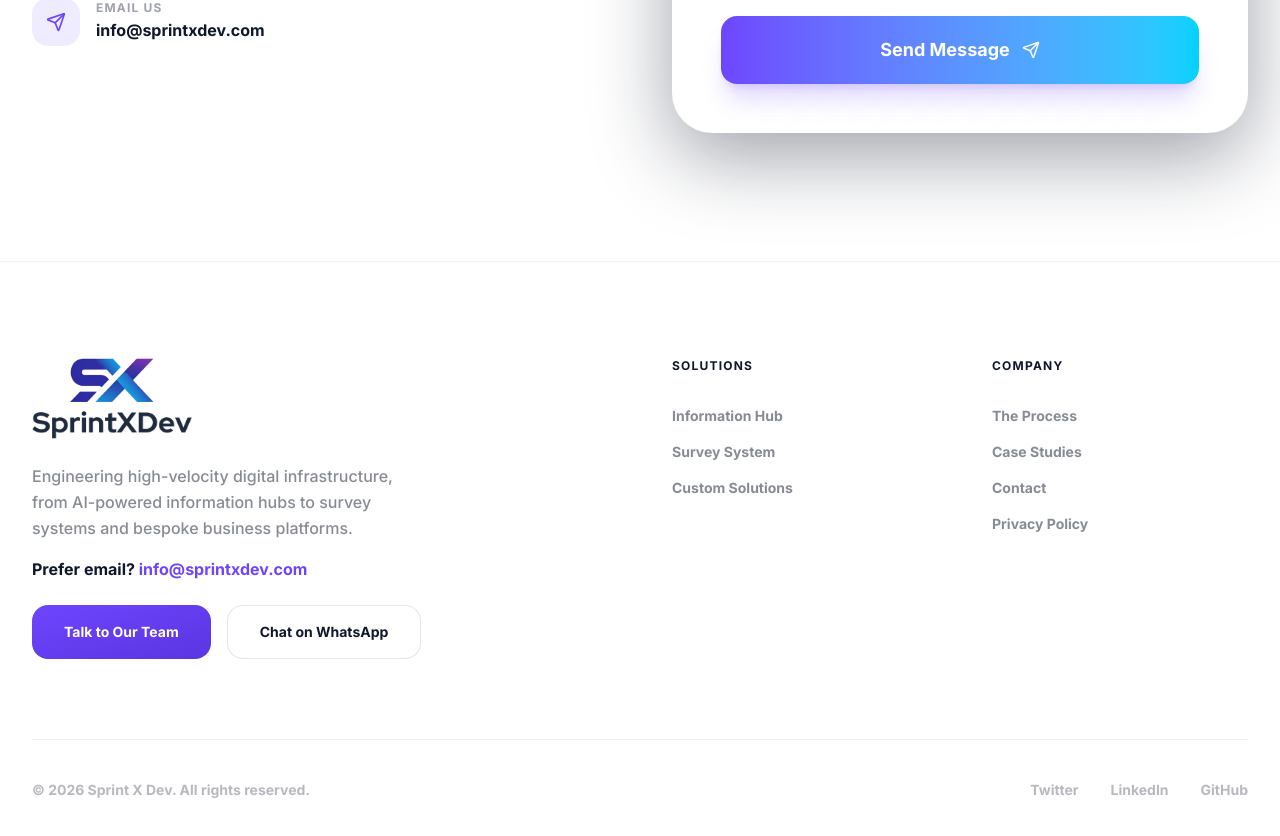
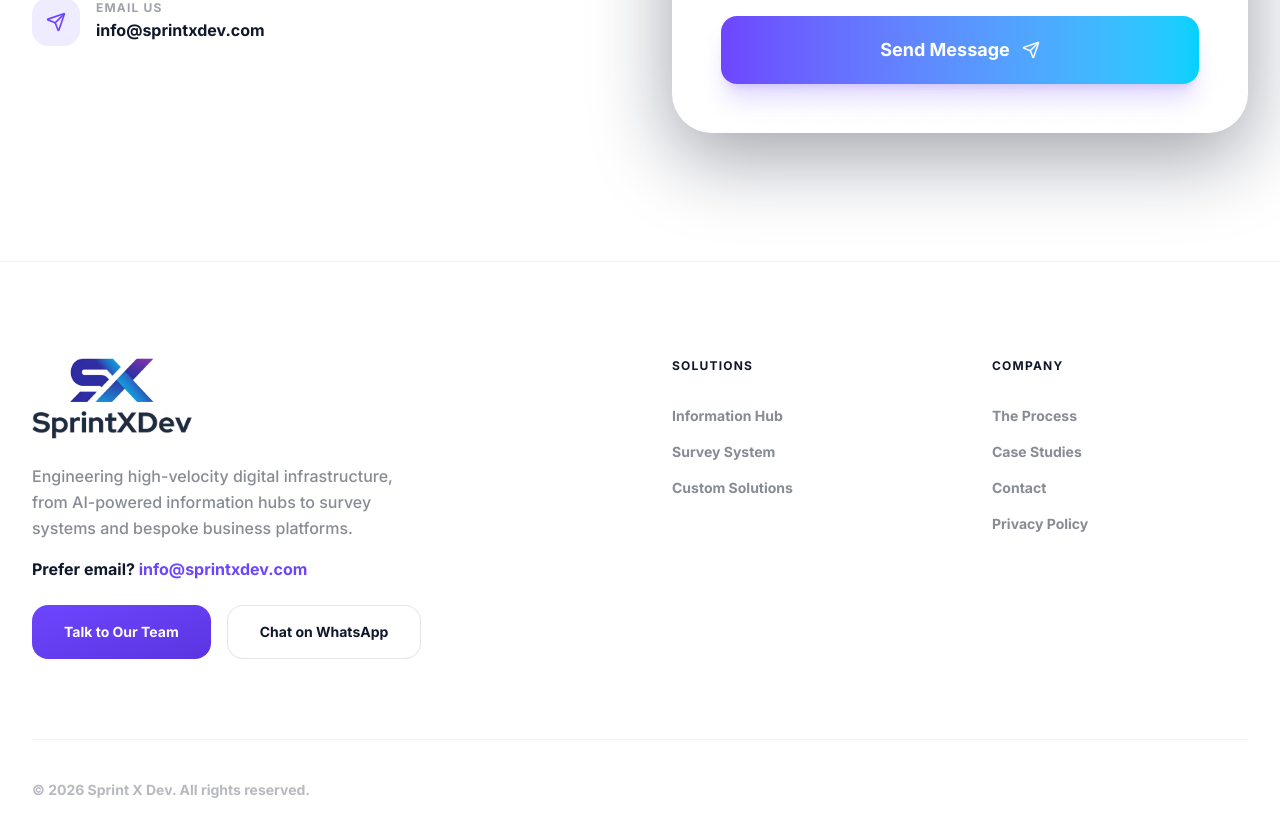
Before and after one commit to sprintxdevzz/Sprintxdev-landing-page, a React (Vite) app: page / in a window 1280 px wide. Shown: the part 5634-6470 px from the top of the page. Built offline with nearby package versions, Linux system fonts and the light colour scheme.

Commit message:
comment the social media

```diff
--- a/src/components/Footer.tsx
+++ b/src/components/Footer.tsx
@@ -130,7 +130,7 @@ export const Footer: React.FC = () => {
           <p className="text-sm text-brand-dark/30 font-bold">
             © {new Date().getFullYear()} Sprint X Dev. All rights reserved.
           </p>
-          <div className="flex gap-8 text-sm text-brand-dark/30 font-bold">
+          {/* <div className="flex gap-8 text-sm text-brand-dark/30 font-bold">
             <a href="#" className="hover:text-brand-primary transition-colors">
               Twitter
             </a>
@@ -140,7 +140,7 @@ export const Footer: React.FC = () => {
             <a href="#" className="hover:text-brand-primary transition-colors">
               GitHub
             </a>
-          </div>
+          </div> */}
         </div>
       </div>
     </footer>
```
